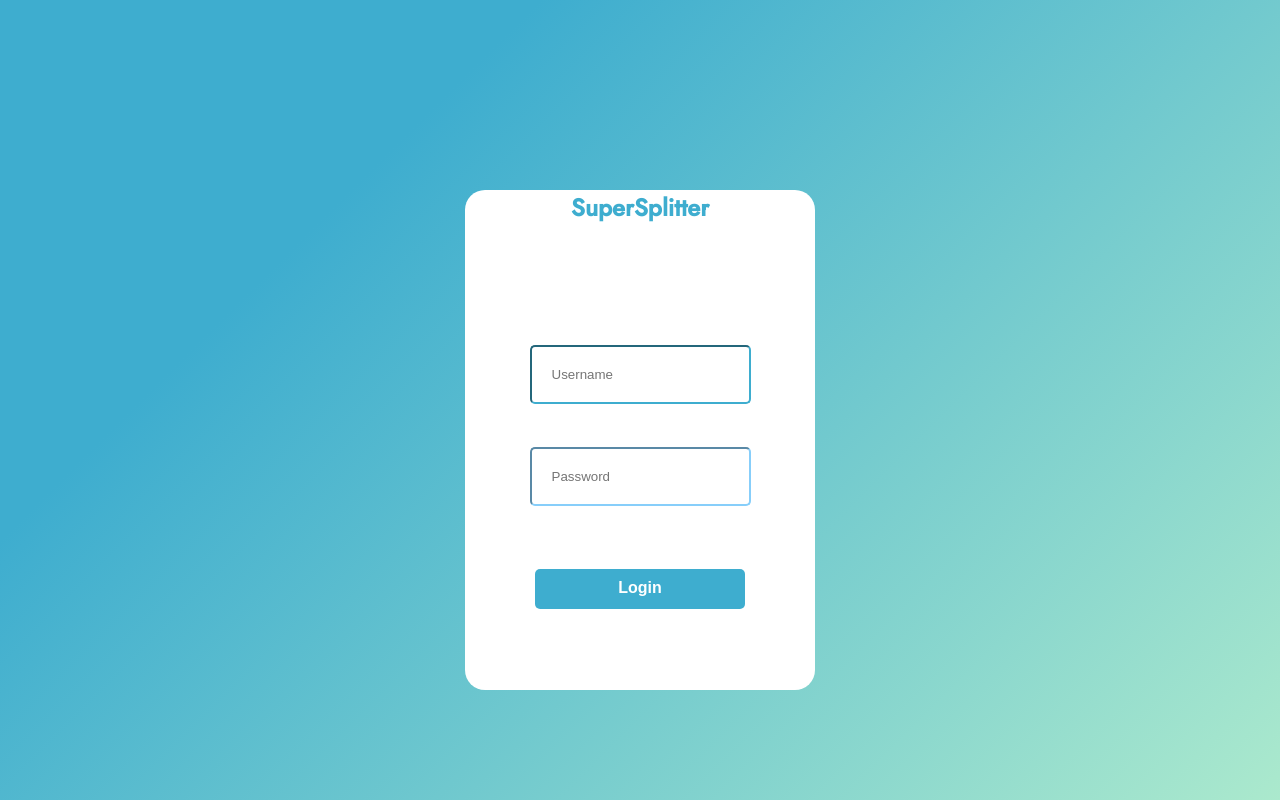
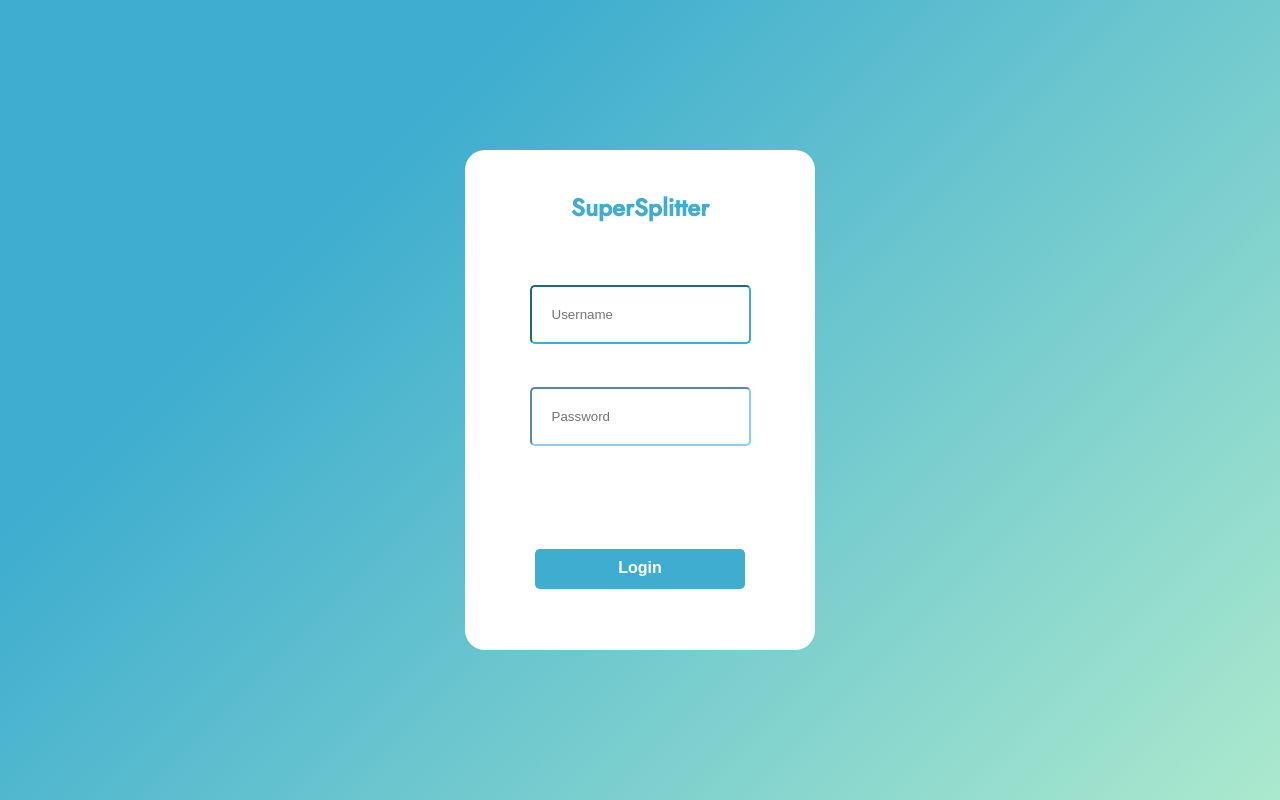
Before and after one commit to namcoding10122001/SuperSplitter, a Django app: page /accounts/login/ in a window 1280 px wide. Run offline with Django 3.2, Linux system fonts and the light colour scheme.

Commit message:
modified login

```diff
--- a/SuperSplitter/static/css/login.css
+++ b/SuperSplitter/static/css/login.css
@@ -12,14 +12,16 @@
 }
 
 .title {
+
     display: flex;
     justify-content: center;
     color: #3eadcf;
-    margin-top: 80px;
+    margin-top: 40px;
 
 }
 
 .login {
+    display: inline-block;
     width: 350px;
 	height: 500px;
     background: white;
@@ -37,7 +39,7 @@
 .input__email {
     display: flex;
     justify-content: center;
-    margin: 120px auto 0px;
+    margin: 60px auto 0px;
 	padding: 20px;
     border-radius: 5px;
     background: #fff;
@@ -49,7 +51,7 @@
 .input__password {
     display: flex;
     justify-content: center;
-    margin: 20px auto;
+    margin: 20px auto 60px;
 	padding: 20px;
     border-radius: 5px;
     background: #fff;
@@ -61,7 +63,7 @@
 button {
     width: 60%;
 	height: 40px;
-	margin: 10px auto;
+	margin: 40px auto 0px;
 	justify-content: center;
 	display: block;
 	color: #fff;
```
Also changed, not shown: SuperSplitter/db.sqlite3.
